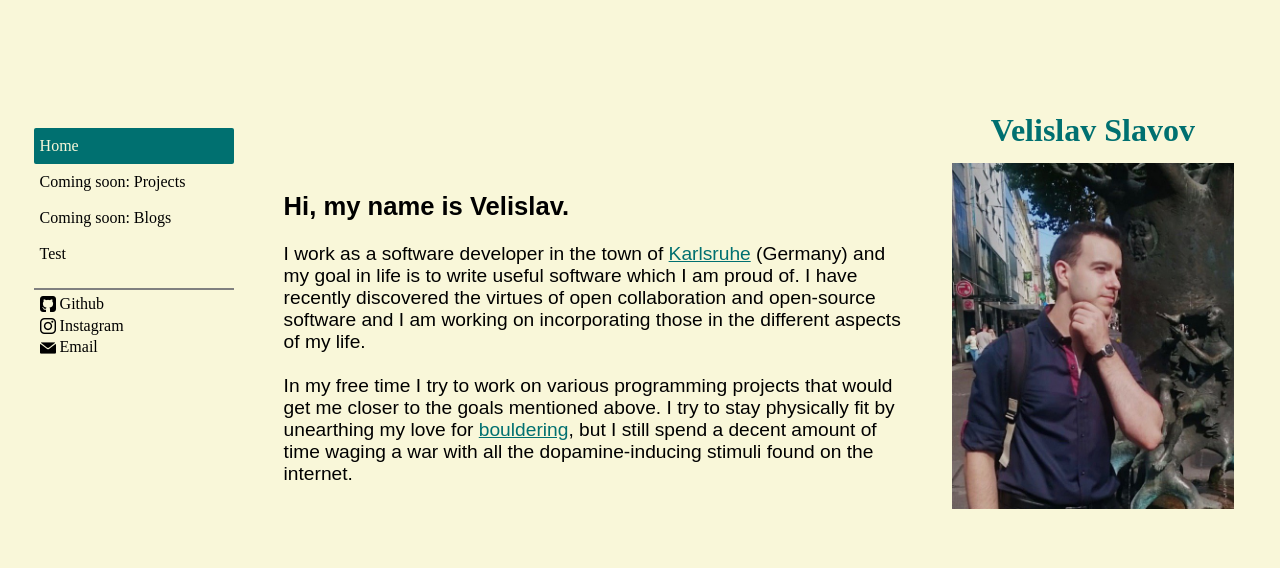
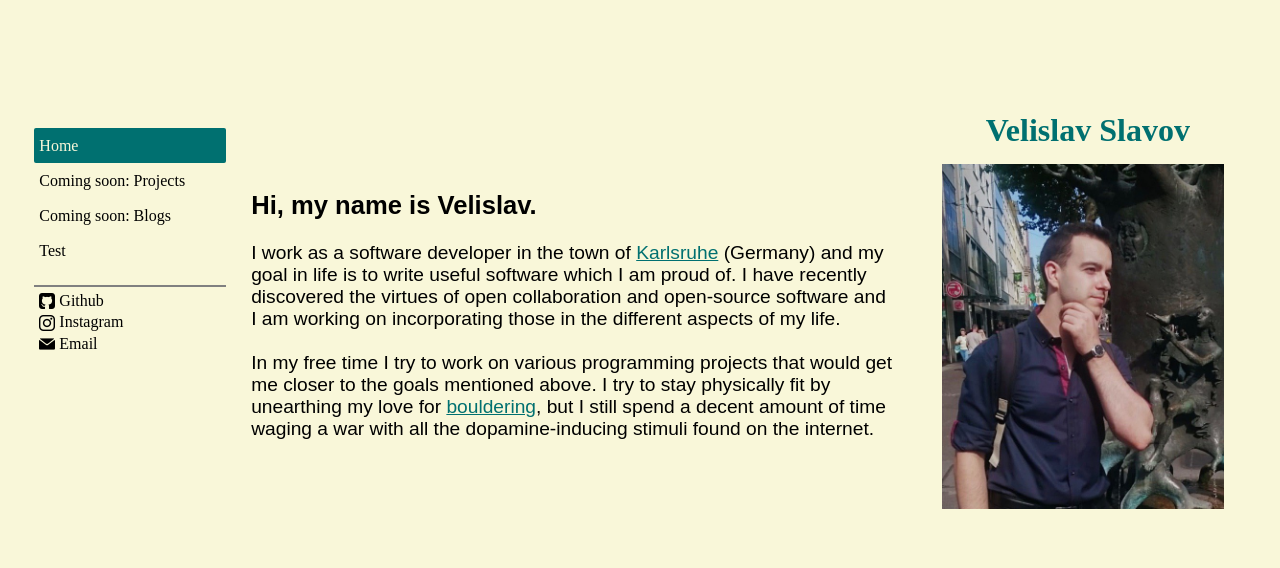
Before and after one commit to slavov-vili/hello_web, a plain HTML site: page index.html in a window 1280 px wide. Drawn offline with Linux system fonts and the light colour scheme.

Commit message:
Simplified the styling of the navigation bar and adjusted its margins

```diff
--- a/index.html
+++ b/index.html
@@ -14,10 +14,10 @@
   <body>
     <nav>
       <ul id="nav-menu" class="clean-list">
-          <li class="nav-menu-option"><a id="nav-menu-current-selection" class="clean-link" href="index.html">Home</a></li>
-          <li class="nav-menu-option"><a class="clean-link" href="">Coming soon: Projects</a></li>
-          <li class="nav-menu-option"><a class="clean-link" href="">Coming soon: Blogs</a></li>
-          <li class="nav-menu-option"><a class="clean-link" href="www/test.html">Test</a></li>
+          <li><a class="nav-menu-option clean-link" href="index.html" id="nav-menu-current-selection">Home</a></li>
+          <li><a class="nav-menu-option clean-link" href="">Coming soon: Projects</a></li>
+          <li><a class="nav-menu-option clean-link" href="">Coming soon: Blogs</a></li>
+          <li><a class="nav-menu-option clean-link" href="www/test.html">Test</a></li>
       </ul>
       <ul id="personal-page-list" class="clean-list">
           <li class="personal-page"><img class="page-icon" src="images/icon_github_16px.png" alt="Icon of github."
@@ -36,7 +36,7 @@
     </nav>
     <main>
       <p id="summary">
-        <span id="summary-title"><strong>Hi, my name is Velislav.</strong></span><br>
+        <strong>Hi, my name is Velislav.</strong><br>
         <br>
         I work as a software developer in the town of <a href="https://www.techpark.de/tpk/inhalt/nav/the-technology-park/park-concept.xml?ceid=119362">Karlsruhe</a> (Germany) and my goal in life is to write useful software which I am proud of. I have recently discovered the virtues of open collaboration and open-source software and I am working on incorporating those in the different aspects of my life.<br>
         <br>
--- a/styles/home.css
+++ b/styles/home.css
@@ -8,11 +8,11 @@ main {
 main > #summary {
   font-size: 1.5vw;
   font-family: Arial, Helvetica, sans-serif;
-  margin: 8% 5%;
+  margin: 8% 5% 8% 0;
   flex: 2.2;
 }
 
-#summary-title {
+#summary::first-line {
   font-size: 2vw;
 }
 
--- a/styles/nav-bar.css
+++ b/styles/nav-bar.css
@@ -4,7 +4,6 @@ body {
 }
 
 main {
-  flex: 5;
   display: flex;
 }
 
@@ -19,20 +18,21 @@ main {
 
 nav {
   margin-top: 13vh;
-  flex: 1;
+  margin-right: 2vw;
 }
 
 #nav-menu, #personal-page-list {
   padding: 0;
+  width: 15vw;
 }
 
-.nav-menu-option > a {
+.nav-menu-option {
+  display: block;
   border-radius: 2px;
-  display: block;
   padding: 4.5% 3%;
 }
 
-.nav-menu-option > a:hover {
+.nav-menu-option:hover {
   background-color: #007070;
   color: #F9F7D9;
   opacity: 0.5;
```
Also changed, not shown: www/test.html (+4 -4 lines).
